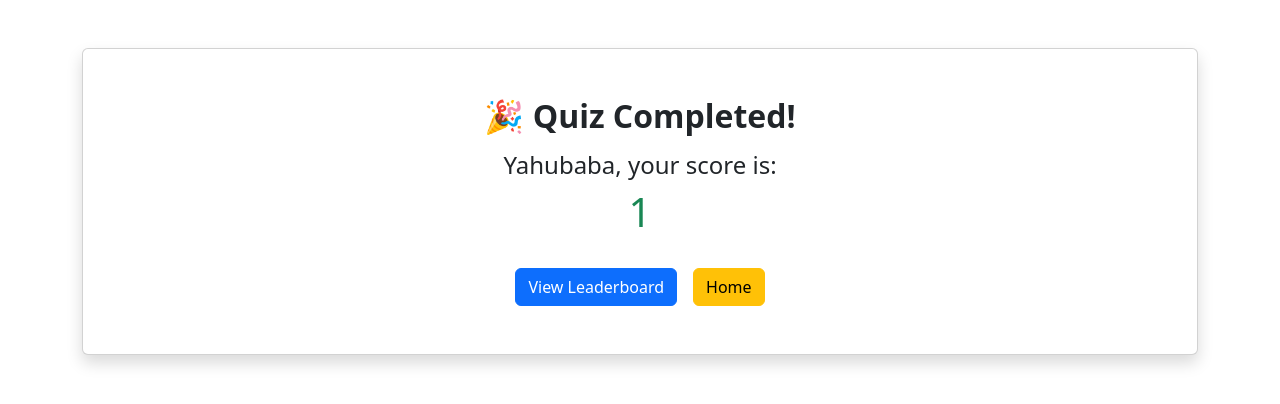
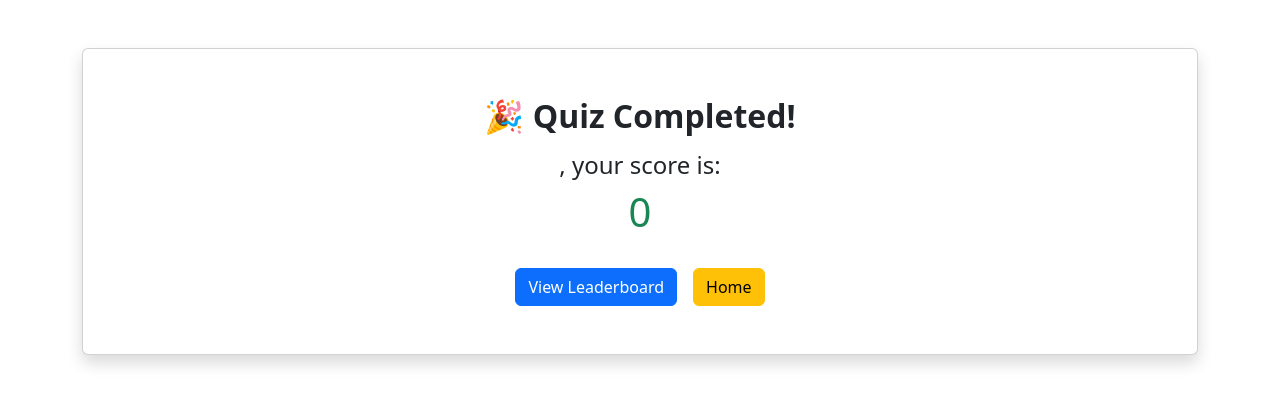
Before and after one commit to BabarAslamm/quiz-app, a React (Vite) app: page /result in a window 1280 px wide. Shown: the top 404 px of the page. Built offline with nearby package versions, Linux system fonts and the light colour scheme.

Commit message:
Result Page Data Dynamic and Link used for navigation

```diff
--- a/src/pages/Result.jsx
+++ b/src/pages/Result.jsx
@@ -1,19 +1,24 @@
 import React from 'react'
+import { useContext } from 'react'
+import { QuizContext } from '../context/QuizContext'
+import { Link } from 'react-router-dom';
 
 function Result() {
+
+    const { state, dispatch }= useContext(QuizContext);
   return (
     <div className="container text-center mt-5">
         <div className="card shadow p-5">
             <h2 className="fw-bold mb-3">🎉 Quiz Completed!</h2>
-            <h4>Yahubaba, your score is:</h4>
-            <h1 className="text-success">1</h1>
+            <h4> {state.username}, your score is:</h4>
+            <h1 className="text-success"> {state.score} </h1>
             <div className="d-flex justify-content-center gap-3 mt-4">
-                <a href="LeaderBoard.html" className="btn btn-primary">
+                <Link to="/leaderboard" className="btn btn-primary">
                    View Leaderboard
-                </a>
-                <a href="Home.html" className="btn btn-warning">
+                </Link>
+                <Link to="/" className="btn btn-warning">
                     Home
-                </a>
+                </Link>
             </div>
         </div>
     </div>
```
